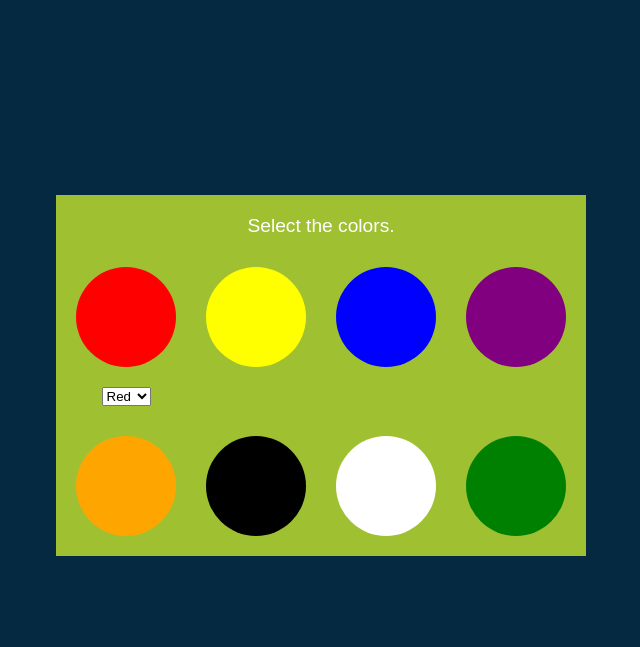
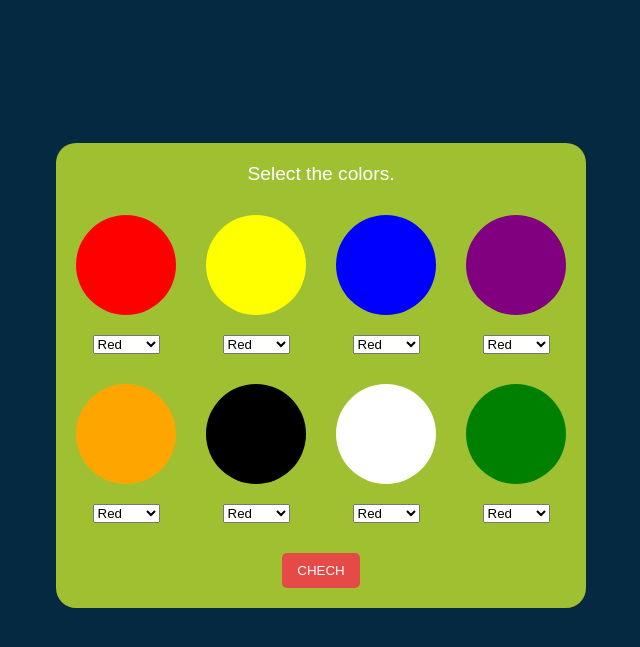
Before and after one commit to daniel-medrano/language_learning_web, a PHP site: page /colors.html in a window 1280 px wide. Shown: the top 647 px of the page, without its empty margins (319-959 px from the left). Run offline with PHP 8.4, Linux system fonts and the light colour scheme.

Commit message:
Commit 14: se agrego el combobox

```diff
--- a/colors.html
+++ b/colors.html
@@ -8,6 +8,8 @@
     <title>Colors</title>
 </head>
 <body>
+    <form>
+
         <div class="content">
             <div class="title">Select the colors.</div>
             <div class="circles">
@@ -17,20 +19,108 @@
                     <select name="color">
                         <option value="red">Red</option>
                         <option value="blue">Blue</option>
+                        <option value="orange">Orange</option>
+                        <option value="white">White</option>
+                        <option value="yellow">Yellow</option>
+                        <option value="purple">Purple</option>
+                        <option value="black">Black</option>
+                        <option value="green">Green</option>
                     </select>
                 </div>
                 <div class="item">
                     <div class="circle yellow"></div>
-
+                    <select name="color">
+                        <option value="red">Red</option>
+                        <option value="blue">Blue</option>
+                        <option value="orange">Orange</option>
+                        <option value="white">White</option>
+                        <option value="yellow">Yellow</option>
+                        <option value="purple">Purple</option>
+                        <option value="black">Black</option>
+                        <option value="green">Green</option>
+                    </select>
                 </div>
+                <div class="item">
                     <div class="circle blue"></div>
+                    <select name="color">
+                        <option value="red">Red</option>
+                        <option value="blue">Blue</option>
+                        <option value="orange">Orange</option>
+                        <option value="white">White</option>
+                        <option value="yellow">Yellow</option>
+                        <option value="purple">Purple</option>
+                        <option value="black">Black</option>
+                        <option value="green">Green</option>
+                    </select>
+                </div>
+                <div class="item">
                     <div class="circle purple"></div>
+                    <select name="color">
+                        <option value="red">Red</option>
+                        <option value="blue">Blue</option>
+                        <option value="orange">Orange</option>
+                        <option value="white">White</option>
+                        <option value="yellow">Yellow</option>
+                        <option value="purple">Purple</option>
+                        <option value="black">Black</option>
+                        <option value="green">Green</option>
+                    </select>
+                </div>
+                <div class="item">
                     <div class="circle orange"></div>
+                    <select name="color">
+                        <option value="red">Red</option>
+                        <option value="blue">Blue</option>
+                        <option value="orange">Orange</option>
+                        <option value="white">White</option>
+                        <option value="yellow">Yellow</option>
+                        <option value="purple">Purple</option>
+                        <option value="black">Black</option>
+                        <option value="green">Green</option>
+                    </select>
+                </div>
+                <div class="item">
                     <div class="circle black"></div>
+                    <select name="color">
+                        <option value="red">Red</option>
+                        <option value="blue">Blue</option>
+                        <option value="orange">Orange</option>
+                        <option value="white">White</option>
+                        <option value="yellow">Yellow</option>
+                        <option value="purple">Purple</option>
+                        <option value="black">Black</option>
+                        <option value="green">Green</option>
+                    </select>
+                </div>
+                <div class="item">
                     <div class="circle white"></div>
+                    <select name="color">
+                        <option value="red">Red</option>
+                        <option value="blue">Blue</option>
+                        <option value="orange">Orange</option>
+                        <option value="white">White</option>
+                        <option value="yellow">Yellow</option>
+                        <option value="purple">Purple</option>
+                        <option value="black">Black</option>
+                        <option value="green">Green</option>
+                    </select>
+                </div>
+                <div class="item">
                     <div class="circle green"></div>
+                    <select name="color">
+                        <option value="red">Red</option>
+                        <option value="blue">Blue</option>
+                        <option value="orange">Orange</option>
+                        <option value="white">White</option>
+                        <option value="yellow">Yellow</option>
+                        <option value="purple">Purple</option>
+                        <option value="black">Black</option>
+                        <option value="green">Green</option>
+                    </select>
                 </div>
             </div>
-
+            <button type="button">CHECH</button>
+        </div>
+    </form>
 </body>
 </html>
--- a/css/colors.css
+++ b/css/colors.css
@@ -21,6 +21,7 @@ body {
     gap: 30px;
     align-items: center;
     background-color: #9FC131;
+    border-radius: 20px;
 }
 
 .content {
@@ -65,3 +66,14 @@ body {
 .circle.green{
     background-color: green;
 }
+button{
+    background:#E64A47 ;
+    padding: 10px 15px;
+    color: white;
+    border-radius: 5px;
+    border: none;
+}
+button:hover{
+    opacity: .7;
+
+}
--- a/css/login.css
+++ b/css/login.css
@@ -38,7 +38,7 @@ label{
 
 }
 button{
-    float:right;
+
     background:#E64A47 ;
     padding: 10px 15px;
     color: white;
--- a/login.html
+++ b/login.html
@@ -5,7 +5,7 @@
     <meta http-equiv="X-UA-Compatible" content="IE=edge">
     <meta name="viewport" content="width=device-width, initial-scale=1.0">
     <title>prueba1.2</title>
-    <link rel="stylesheet" href="style/style.css" type="text/css">
+    <link rel="stylesheet" href="css/login.css" type="text/css">
 </head>
 <body>
     <form>
@@ -17,6 +17,7 @@
         <input type="password" name="txtPassword" placeholder="Password"><br>
 
         <button type="button">Sing in</button>
+
     </form>
 
 </body>
```
Lines whose indentation alone changed are shown as unchanged.
